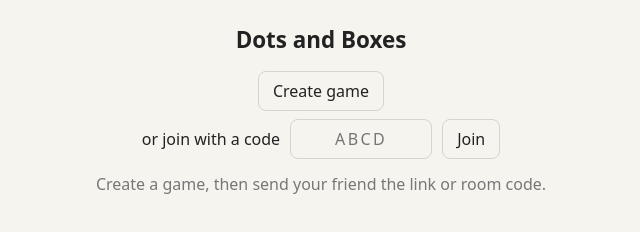
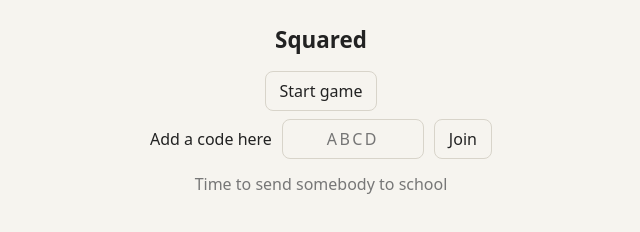
Before and after one commit to obafemi-i/squared, a website: page public/index.html in a window 1280 px wide. Shown: the whole page, without its empty margins (319-959 px from the left). Drawn offline with Linux system fonts and the light colour scheme.

Commit message:
UI changes

```diff
--- a/public/index.html
+++ b/public/index.html
@@ -26,10 +26,10 @@ svg{width:min(92vw,440px);height:auto;touch-action:manipulation}
 .code{font-family:ui-monospace,monospace;font-size:1.3rem;letter-spacing:.2em;font-weight:700}
 .hide{display:none}
 </style></head><body>
-<h1>Dots and Boxes</h1>
+<h1>Squared</h1>
 <div id="lobby" class="hide">
- <div class="row"><button id="create">Create game</button></div>
- <div class="row">or join with a code <input id="code" maxlength="4" placeholder="ABCD" autocapitalize="characters"><button id="join">Join</button></div>
+ <div class="row"><button id="create">Start game</button></div>
+ <div class="row">Add a code here<input id="code" maxlength="4" placeholder="ABCD" autocapitalize="characters"><button id="join">Join</button></div>
 </div>
 <div id="game" class="hide">
  <div class="row">Room <span class="code" id="rc"></span><button id="copy">Copy link</button></div>
@@ -46,7 +46,8 @@ if(!token){const a=new Uint8Array(16);crypto.getRandomValues(a);token=[...a].map
 let room=null,es=null,g=null,busy=false;
 const col=p=>`var(--p${p+1})`,say=t=>$("msg").textContent=t;
 function show(w){$("lobby").classList.toggle("hide",w!=="lobby");$("game").classList.toggle("hide",w!=="game");$("ctl").classList.toggle("hide",w!=="game");
- if(w==="lobby")say("Create a game, then send your friend the link or room code.")}
+ if(w==="lobby")say("Time to send somebody to school")}
+//  if(w==="lobby")say("Create a game, then send your friend the link or room code.")}
 async function post(path,body){
  const r=await fetch("/api/"+path,{method:"POST",headers:{"Content-Type":"application/json"},body:JSON.stringify({token,...body})});
  const j=await r.json().catch(()=>({}));if(!r.ok)throw new Error(j.error||"request failed");return j}
```
